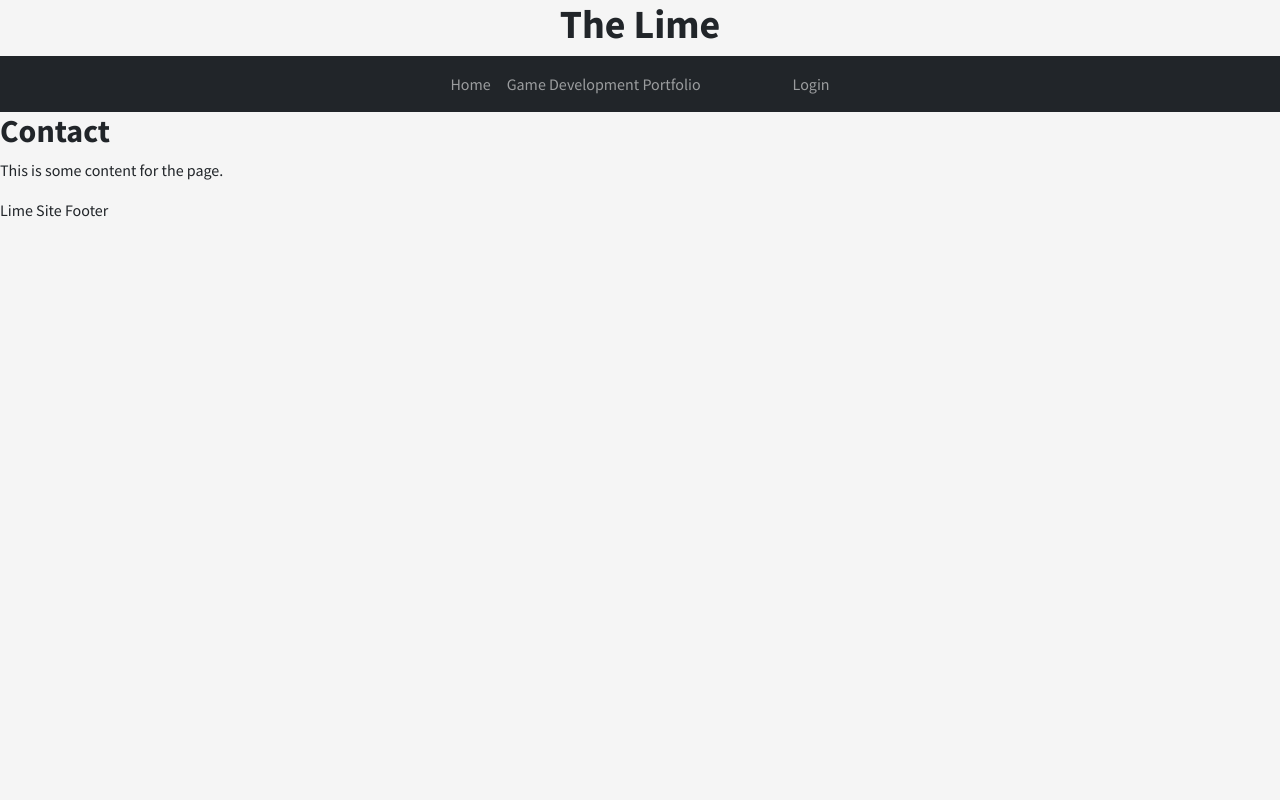
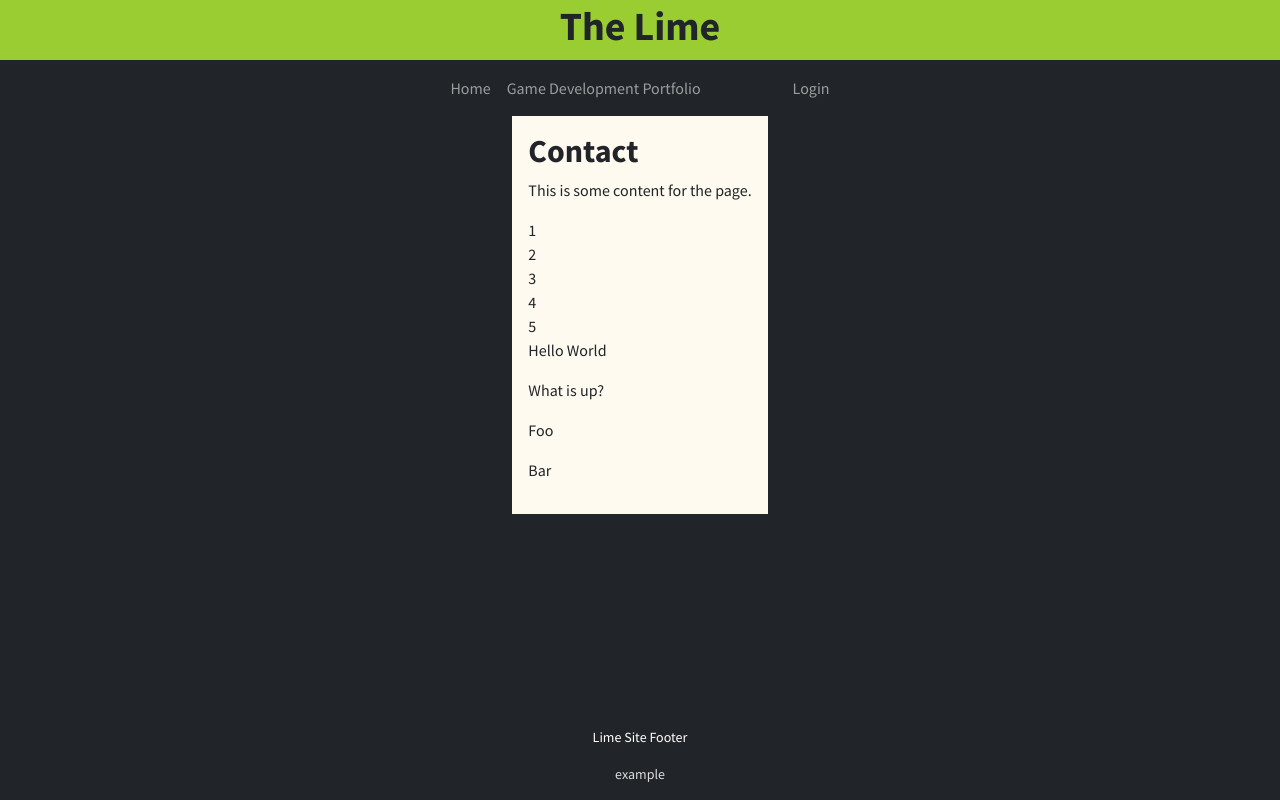
Before and after one commit to BeratDM/lime-website, a Django app: page /contact in a window 1280 px wide. Run offline with Django 4.2, Linux system fonts and the light colour scheme; some libraries are stand-ins or nearby versions.

Commit message:
updated visuals

```diff
--- a/lime_website/lime_website/templates/base.html
+++ b/lime_website/lime_website/templates/base.html
@@ -24,24 +24,27 @@
     <link rel="shortcut icon" type="image/png" href="{% static 'assets/favicon.png' %}" />
   </head>
 
-  <body>
-    <header>
+  <body class="base-body">
+    <header class="header-cstm">
       <div class="text-center">
         <h1 class="justify-content-md-center">The Lime</h1>
       </div>
     </header>
     {% include 'navbar.html' %}
-    <main id="main">
-      {% block content %}
+    <main id="main" class="bg-dark base-main-container">
+      <div class="base-content-container">
+        {% block content %}
 
-      {% endblock %}
+        {% endblock %}
+      </div>
     </main>
 
     <!-- Scroll to Top Button -->
     <a class="scroll-to-top rounded" href="#page-top"><i class="fas fa-angle-up"></i></a>
 
-    <footer>
+    <footer class="footer-cstm bg-dark">
       <p class="justify-content-md-center">Lime Site Footer</p>
+      <a href="https://www.example.com">example</a>
     </footer>
 
     <!-- Bootstrap core JS -->
--- a/lime_website/lime_website/templates/contact.html
+++ b/lime_website/lime_website/templates/contact.html
@@ -7,4 +7,26 @@
 {% block content %}
   <h2>Contact</h2>
   <p>This is some content for the page.</p>
+
+  <section class="bulma-section">
+    <div class="bulma-column">1</div>
+    <div class="bulma-column">2</div>
+    <div class="bulma-column">3</div>
+    <div class="bulma-column">4</div>
+    <div class="bulma-column">5</div>
+  </section>
+  <div class="grid">
+    <div class="cell">
+      <article class="box">
+        <p class="title">Hello World</p>
+        <p class="subtitle">What is up?</p>
+      </article>
+    </div>
+    <div class="cell">
+      <article class="box">
+        <p class="title">Foo</p>
+        <p class="subtitle">Bar</p>
+      </article>
+    </div>
+  </div>
 {% endblock %}
--- a/lime_website/lime_website/templates/navbar.html
+++ b/lime_website/lime_website/templates/navbar.html
@@ -131,8 +131,10 @@
 {% endcomment %}
 
 <script>
+  const currentURL = window.location.href.split('#')[0]
   document.querySelectorAll('.nav-link-cstm').forEach((link) => {
-    if (link.href === window.location.href) {
+    const linkURL = link.href.split('#')[0]
+    if (linkURL === currentURL) {
       link.classList.add('active-cstm')
     }
   })
--- a/lime_website/static/css/main.css
+++ b/lime_website/static/css/main.css
@@ -49,7 +49,7 @@ body {
 
 .responsive-iframe-container {
   position: relative;
-  padding-bottom: 56.25%; /*(video height / video width) * 100% */
+  padding-bottom: 56.25%; /*(video height / video width) */
   height: 0;
   overflow: hidden;
 }
@@ -62,3 +62,71 @@ body {
   height: 100%;
   border: none; /* Important: Remove any default borders */
 }
+
+.bg-cstm {
+  background-color: blanchedalmond;
+}
+
+.header-cstm {
+  background-color: yellowgreen;
+  padding: 2px;
+}
+
+.base-content-container {
+  max-width: fit-content;
+  margin-left: auto;
+  margin-right: auto;
+  padding: 1rem;
+
+  /* background-color: var(--bs-body-bg); */
+  background-color: floralwhite;
+}
+
+.navbar-nav-scroll-cstm {
+  height: 100vh; /* Full viewport height */
+  overflow-y: auto; /* Enable scrolling */
+}
+/* width */
+.navbar-nav-scroll-cstm::-webkit-scrollbar {
+  width: 2px;
+}
+
+/* Track */
+.navbar-nav-scroll-cstm::-webkit-scrollbar-track {
+  box-shadow: inset 0 0 5px silver;
+  border-radius: 2px;
+}
+
+/* Handle */
+.navbar-nav-scroll-cstm::-webkit-scrollbar-thumb {
+  background: rgba(70, 70, 70, 0.582);
+  border-radius: 2px;
+}
+
+.footer-cstm {
+  color: #fff;
+  text-align: center;
+  padding: 15px 10px;
+  font-size: 14px;
+  width: 100%;
+}
+
+.footer-cstm a {
+  color: #ddd;
+  text-decoration: none;
+  margin: 0 10px;
+}
+
+.footer-cstm a:hover {
+  color: #fff;
+}
+
+.base-body {
+  display: flex;
+  flex-direction: column;
+  min-height: 100vh;
+}
+
+.base-main-container {
+  flex: 1;
+}
```
Also changed, not shown: lime_website/lime_website/templates/portfolio/gamedevportfolio.html (+4 -3 lines), lime_website/static/js/sidebar_funcs.js (+19 -0 lines), 1 other file.
